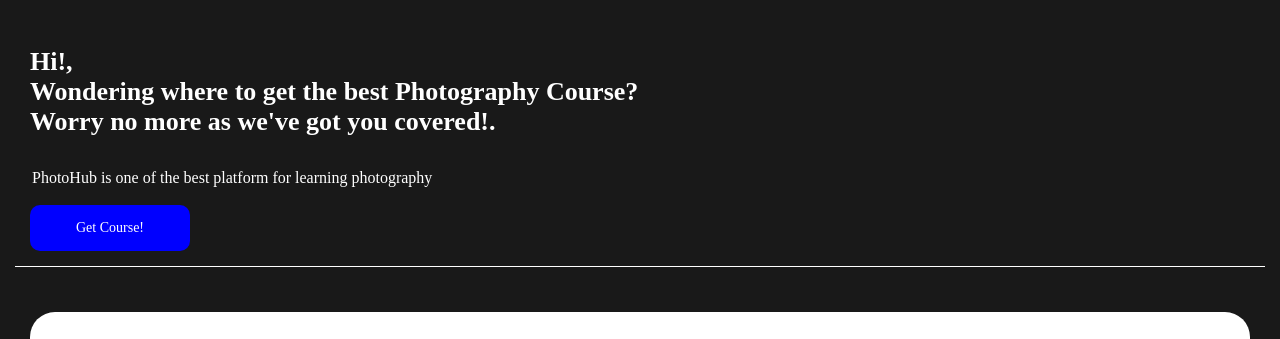
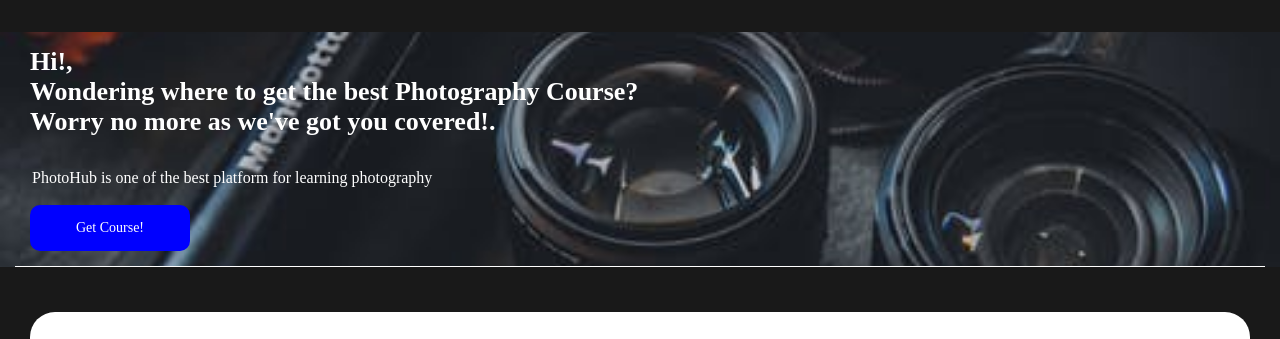
Before and after one commit to Alphaeinsteinium/PhotoHub, a plain HTML site: page index.html in a window 1280 px wide. Shown: the part 84-423 px from the top of the page. Drawn offline with Linux system fonts and the light colour scheme.

Commit message:
Update style.css

```diff
--- a/style.css
+++ b/style.css
@@ -8,7 +8,7 @@ color: white;
 background-color:rgba(0,0,0,0.9);
 }
 .main{
-background-image: url("images/pexels-photo-821749.jpeg");
+background-image: url("pexels-photo-821749.jpeg");
 background-repeat: no-repeat;
  background-size: cover;
 background-position: center;
```
